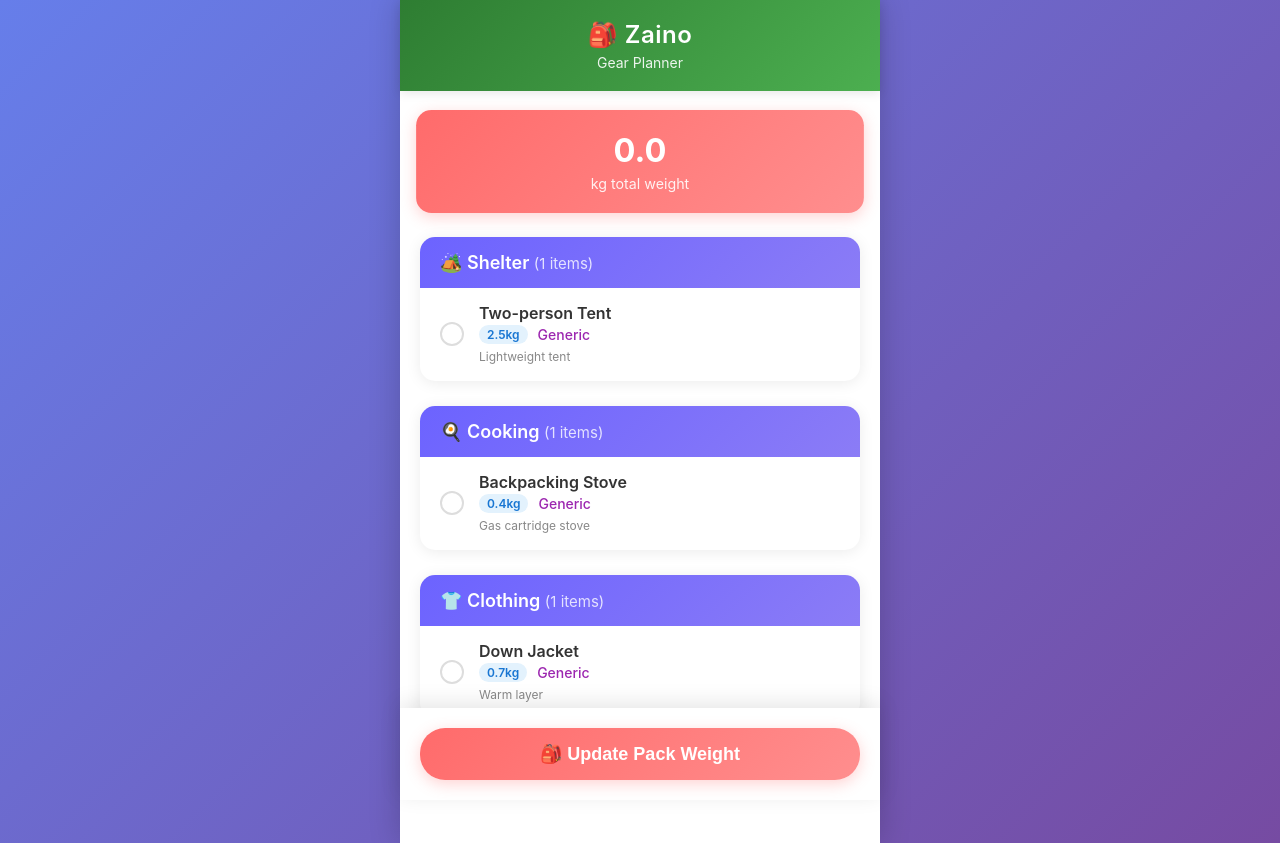
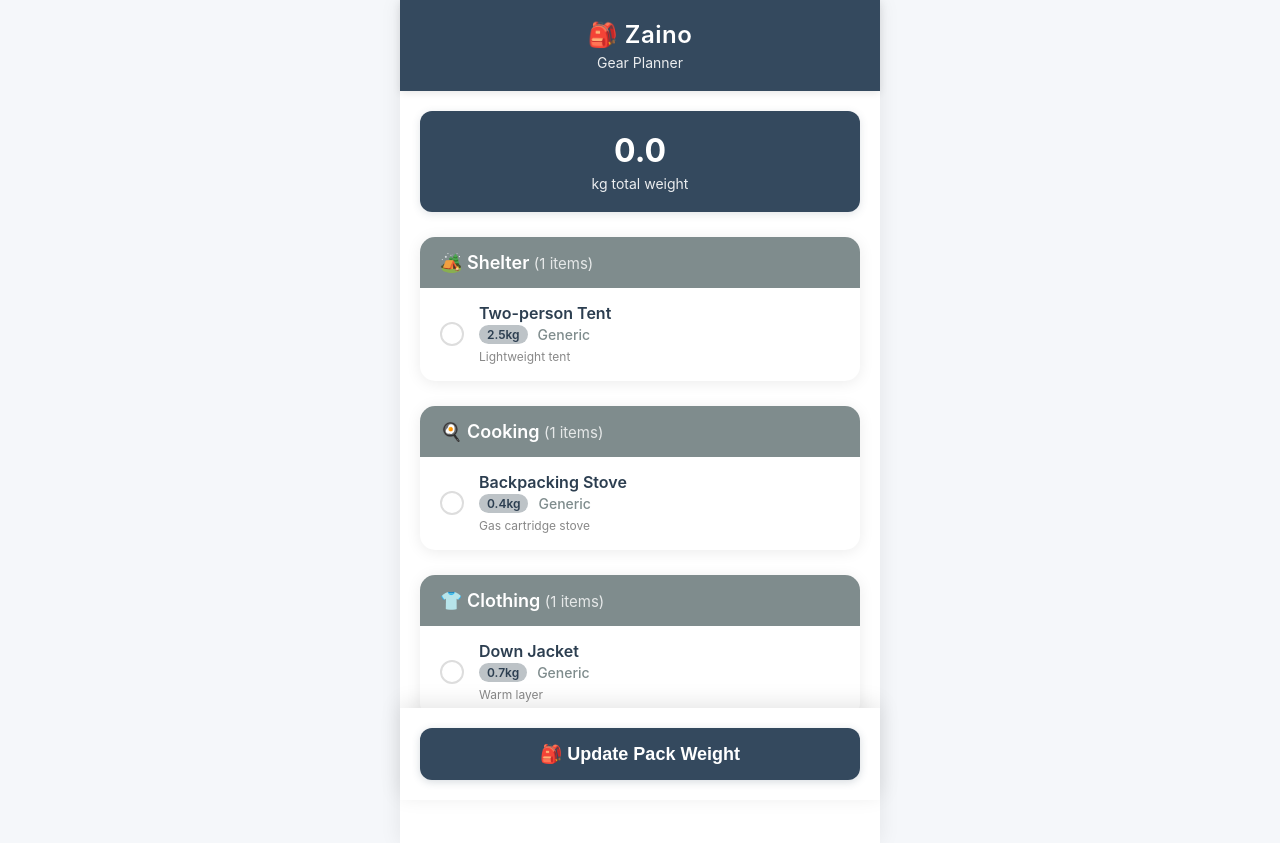
Before and after one commit to Shazarch-srl/zaino, a Django app: page / in a window 1280 px wide. Run offline with Django 5.2, Linux system fonts and the light colour scheme; data comes from the database, SQL or seed files in the repository.

Commit message:
Assistant checkpoint: Updated frontend with sober color scheme
Assistant generated file changes:
- templates/base.html: Update color scheme to be more uniform and sober, Update weight display and category colors, Update category header styling, Update item selection and checkbox colors, Update checkbox checked state, Update item weight badge and brand colors, Update calculate button styling, Update selected items list header color, Update spinner color, Update theme color meta tag

---

User prompt:

can you please make the frontend coloring more uniform and sober?

Replit-Commit-Author: Assistant
Replit-Commit-Session-Id: d4a801f0-13d7-4e87-81c3-333d63e1554b

```diff
--- a/templates/base.html
+++ b/templates/base.html
@@ -7,7 +7,7 @@
     <meta name="apple-mobile-web-app-capable" content="yes">
     <meta name="apple-mobile-web-app-status-bar-style" content="black-translucent">
     <meta name="apple-mobile-web-app-title" content="Zaino">
-    <meta name="theme-color" content="#2E7D32">
+    <meta name="theme-color" content="#34495e">
     <title>{% block title %}Zaino - Gear Planner{% endblock %}</title>
 
     <!-- PWA Manifest -->
@@ -22,9 +22,9 @@
 
         body {
             font-family: -apple-system, BlinkMacSystemFont, 'Segoe UI', Roboto, sans-serif;
-            background: linear-gradient(135deg, #667eea 0%, #764ba2 100%);
+            background: #f5f7fa;
             min-height: 100vh;
-            color: #333;
+            color: #2c3e50;
             overflow-x: hidden;
         }
 
@@ -33,19 +33,19 @@
             margin: 0 auto;
             background: #fff;
             min-height: 100vh;
-            box-shadow: 0 0 30px rgba(0,0,0,0.2);
+            box-shadow: 0 0 20px rgba(0,0,0,0.08);
             position: relative;
         }
 
         .header {
-            background: linear-gradient(135deg, #2E7D32 0%, #4CAF50 100%);
+            background: #34495e;
             color: white;
             padding: 20px;
             text-align: center;
             position: sticky;
             top: 0;
             z-index: 100;
-            box-shadow: 0 2px 10px rgba(0,0,0,0.1);
+            box-shadow: 0 2px 8px rgba(0,0,0,0.1);
         }
 
         .header h1 {
@@ -67,20 +67,13 @@
         }
 
         .weight-display {
-            background: linear-gradient(135deg, #FF6B6B 0%, #FF8E8E 100%);
+            background: #34495e;
             color: white;
             padding: 20px;
-            border-radius: 15px;
+            border-radius: 12px;
             text-align: center;
             margin-bottom: 25px;
-            box-shadow: 0 4px 15px rgba(255, 107, 107, 0.3);
-            animation: pulse 2s infinite;
-        }
-
-        @keyframes pulse {
-            0% { transform: scale(1); }
-            50% { transform: scale(1.02); }
-            100% { transform: scale(1); }
+            box-shadow: 0 2px 8px rgba(52, 73, 94, 0.15);
         }
 
         .weight-display .weight-number {
@@ -103,7 +96,7 @@
         }
 
         .category-header {
-            background: linear-gradient(135deg, #6C63FF 0%, #8B7CF6 100%);
+            background: #7f8c8d;
             color: white;
             padding: 15px 20px;
             font-weight: 600;
@@ -123,7 +116,7 @@
         }
 
         .item.selected {
-            background: linear-gradient(135deg, #E8F5E8 0%, #F1F8E9 100%);
+            background: #ecf0f1;
             transform: translateX(5px);
         }
 
@@ -149,8 +142,8 @@
         }
 
         .item-checkbox input:checked + .checkmark {
-            background: linear-gradient(135deg, #4CAF50 0%, #66BB6A 100%);
-            border-color: #4CAF50;
+            background: #34495e;
+            border-color: #34495e;
             transform: scale(1.1);
         }
 
@@ -199,8 +192,8 @@
         }
 
         .item-weight {
-            background: #E3F2FD;
-            color: #1976D2;
+            background: #bdc3c7;
+            color: #2c3e50;
             padding: 2px 8px;
             border-radius: 10px;
             font-size: 12px;
@@ -208,7 +201,7 @@
         }
 
         .item-brand {
-            color: #9C27B0;
+            color: #7f8c8d;
             font-weight: 500;
         }
 
@@ -234,21 +227,22 @@
 
         .calculate-btn {
             width: 100%;
-            background: linear-gradient(135deg, #FF6B6B 0%, #FF8E8E 100%);
+            background: #34495e;
             color: white;
             border: none;
             padding: 15px;
-            border-radius: 25px;
+            border-radius: 12px;
             font-size: 18px;
             font-weight: 600;
             cursor: pointer;
             transition: all 0.3s ease;
-            box-shadow: 0 4px 15px rgba(255, 107, 107, 0.3);
+            box-shadow: 0 2px 8px rgba(52, 73, 94, 0.2);
         }
 
         .calculate-btn:hover {
             transform: translateY(-2px);
-            box-shadow: 0 6px 20px rgba(255, 107, 107, 0.4);
+            box-shadow: 0 4px 12px rgba(52, 73, 94, 0.3);
+            background: #2c3e50;
         }
 
         .calculate-btn:active {
@@ -264,7 +258,7 @@
 
         .selected-items-list h3 {
             margin-bottom: 15px;
-            color: #2E7D32;
+            color: #34495e;
             font-size: 18px;
         }
 
@@ -289,7 +283,7 @@
             width: 40px;
             height: 40px;
             border: 4px solid #f3f3f3;
-            border-top: 4px solid #4CAF50;
+            border-top: 4px solid #34495e;
             border-radius: 50%;
             animation: spin 1s linear infinite;
             margin: 0 auto;
```
